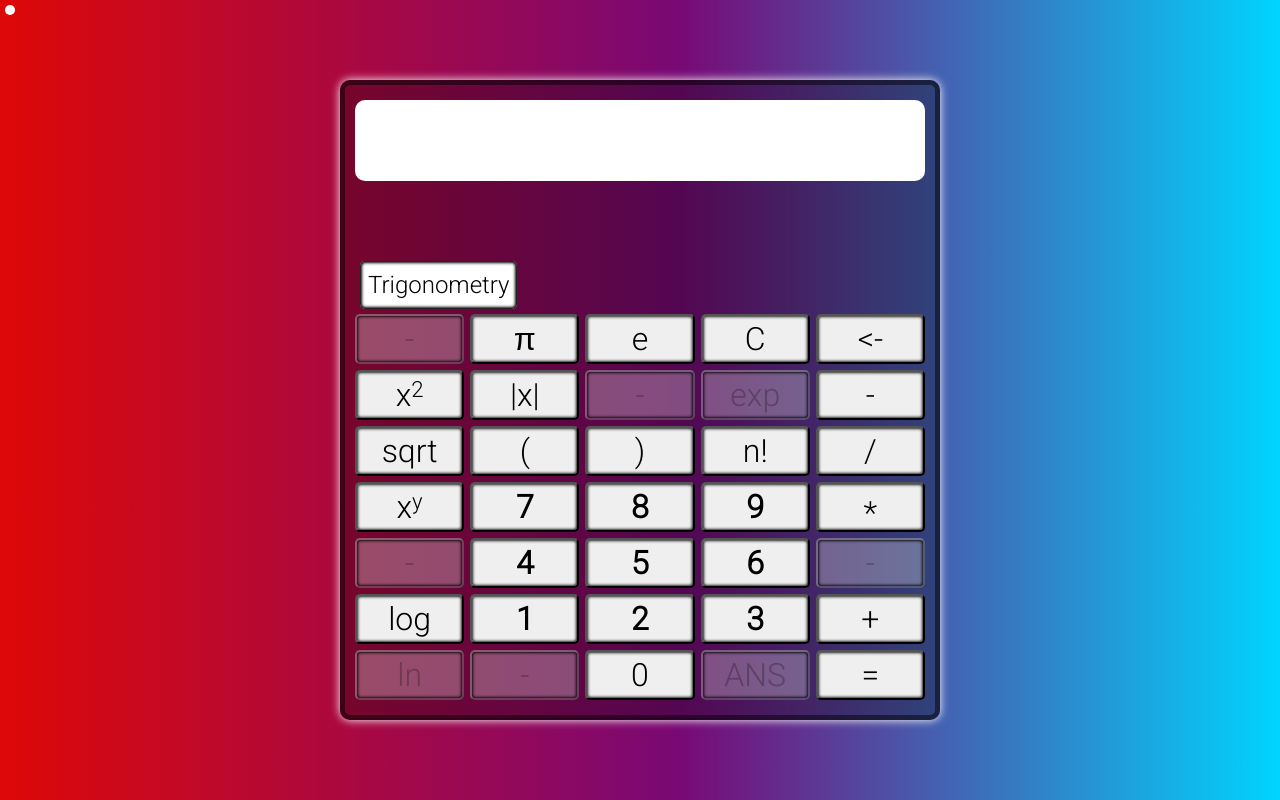
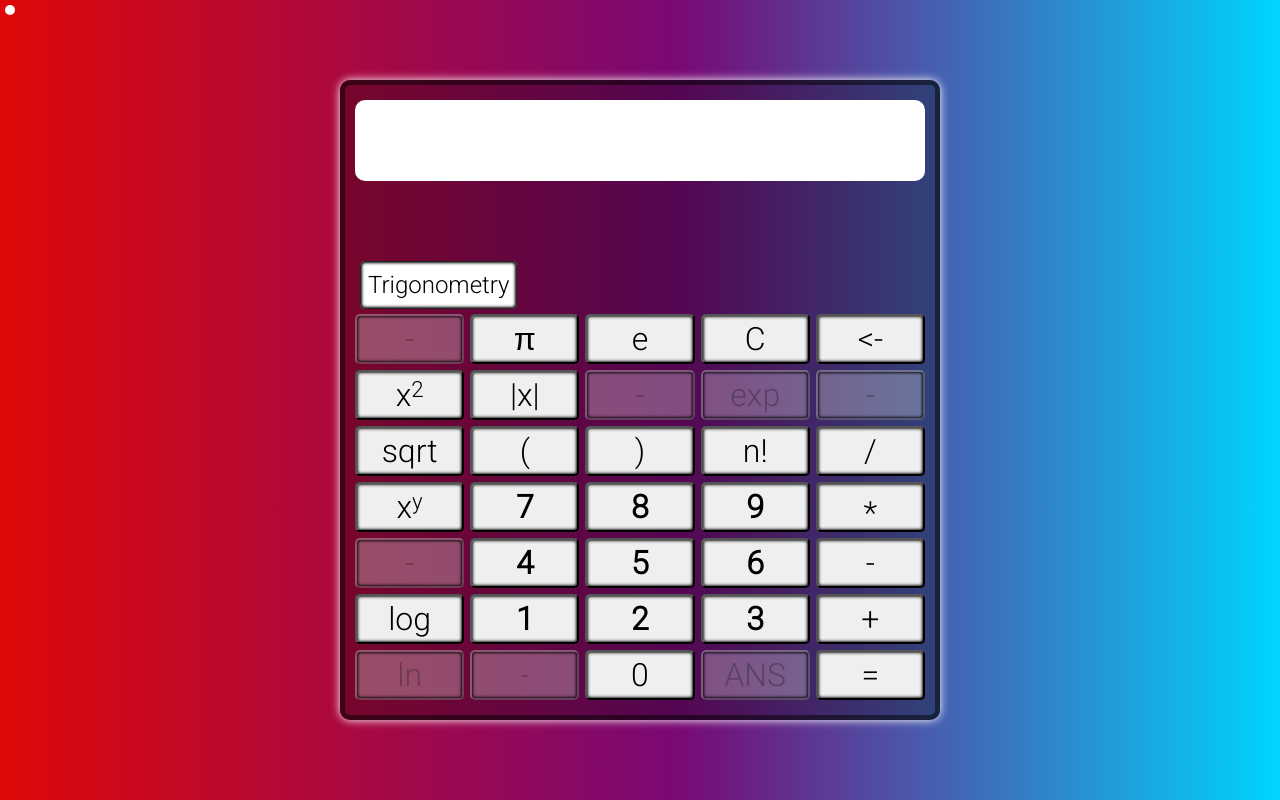
Before and after one commit to Elie-A-98/Scientific-Calculator, a plain HTML site: page index.html in a window 1280 px wide. Drawn offline with Linux system fonts and the light colour scheme.

Commit message:
added minus

```diff
--- a/index.html
+++ b/index.html
@@ -232,7 +232,7 @@
                     <button data-js="keybutton" data-value="abs(" class="keybutton keybutton-abs">|x|</button>
                     <button data-js="keybutton" disabled data-value="" class="keybutton keybutton-">-</button>
                     <button data-js="keybutton" disabled data-value="exp(" class="keybutton keybutton-exp">exp</button>
-                    <button data-js="keybutton" data-value="" class="keybutton keybutton-">-</button>
+                    <button data-js="keybutton" disabled data-value="" class="keybutton keybutton-">-</button>
                     <button data-js="keybutton" data-value="sqrt(" class="keybutton keybutton-sqrt">sqrt</button>
                     <button data-js="keybutton" data-value="(" class="keybutton keybutton-(">(</button>
                     <button data-js="keybutton" data-value=")" class="keybutton keybutton-)">)</button>
@@ -247,7 +247,7 @@
                     <button data-js="keybutton" data-value="4" class="keybutton keybutton-4">4</button>
                     <button data-js="keybutton" data-value="5" class="keybutton keybutton-5">5</button>
                     <button data-js="keybutton" data-value="6" class="keybutton keybutton-6">6</button>
-                    <button data-js="keybutton" disabled data-value="-" class="keybutton keybutton-minus">-</button>
+                    <button data-js="keybutton" data-value="-" class="keybutton keybutton-minus">-</button>
                     <button data-js="keybutton" data-value="log(" class="keybutton keybutton-log">log</button>
                     <button data-js="keybutton" data-value="1" class="keybutton keybutton-1">1</button>
                     <button data-js="keybutton" data-value="2" class="keybutton keybutton-2">2</button>
```
